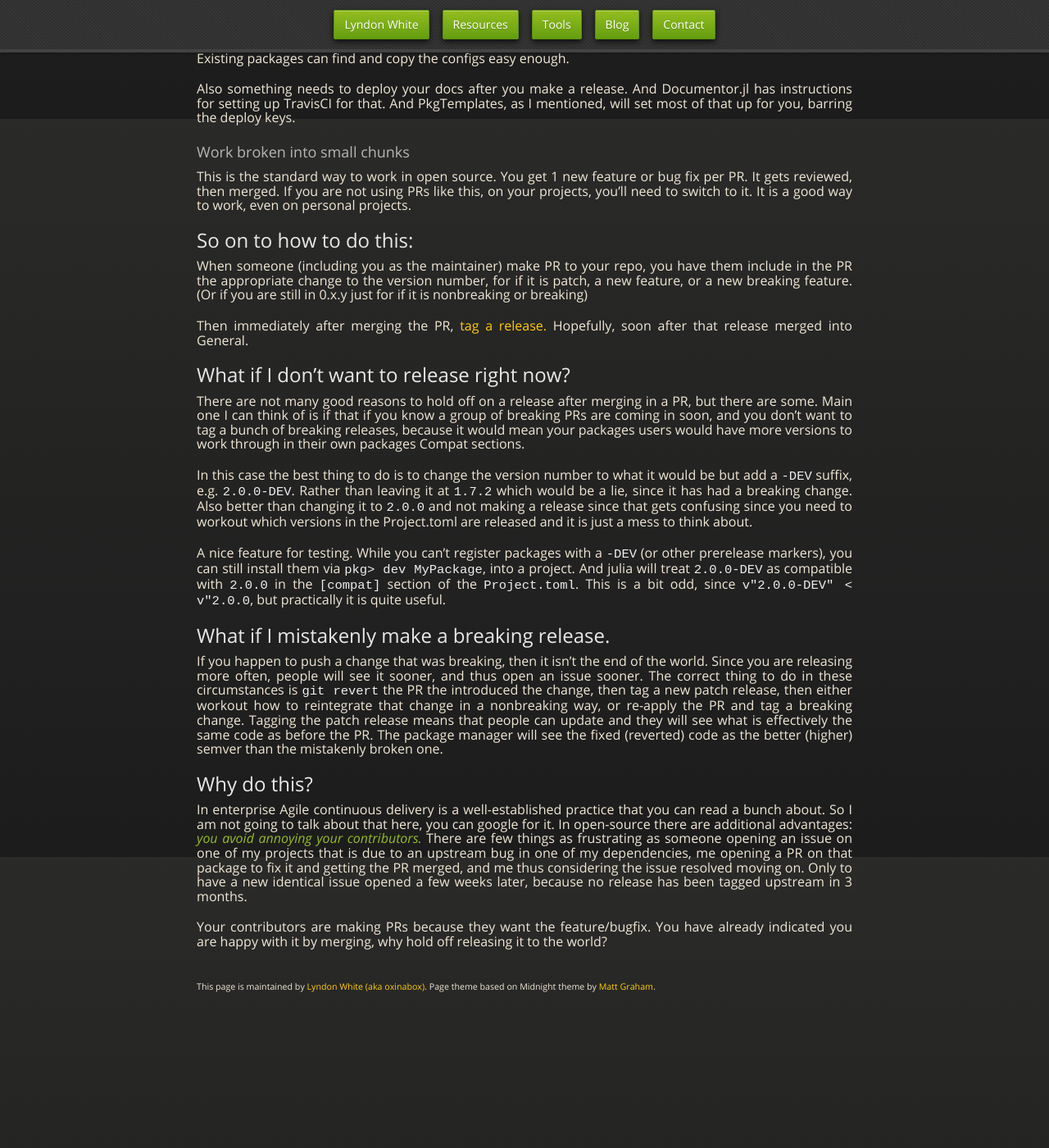
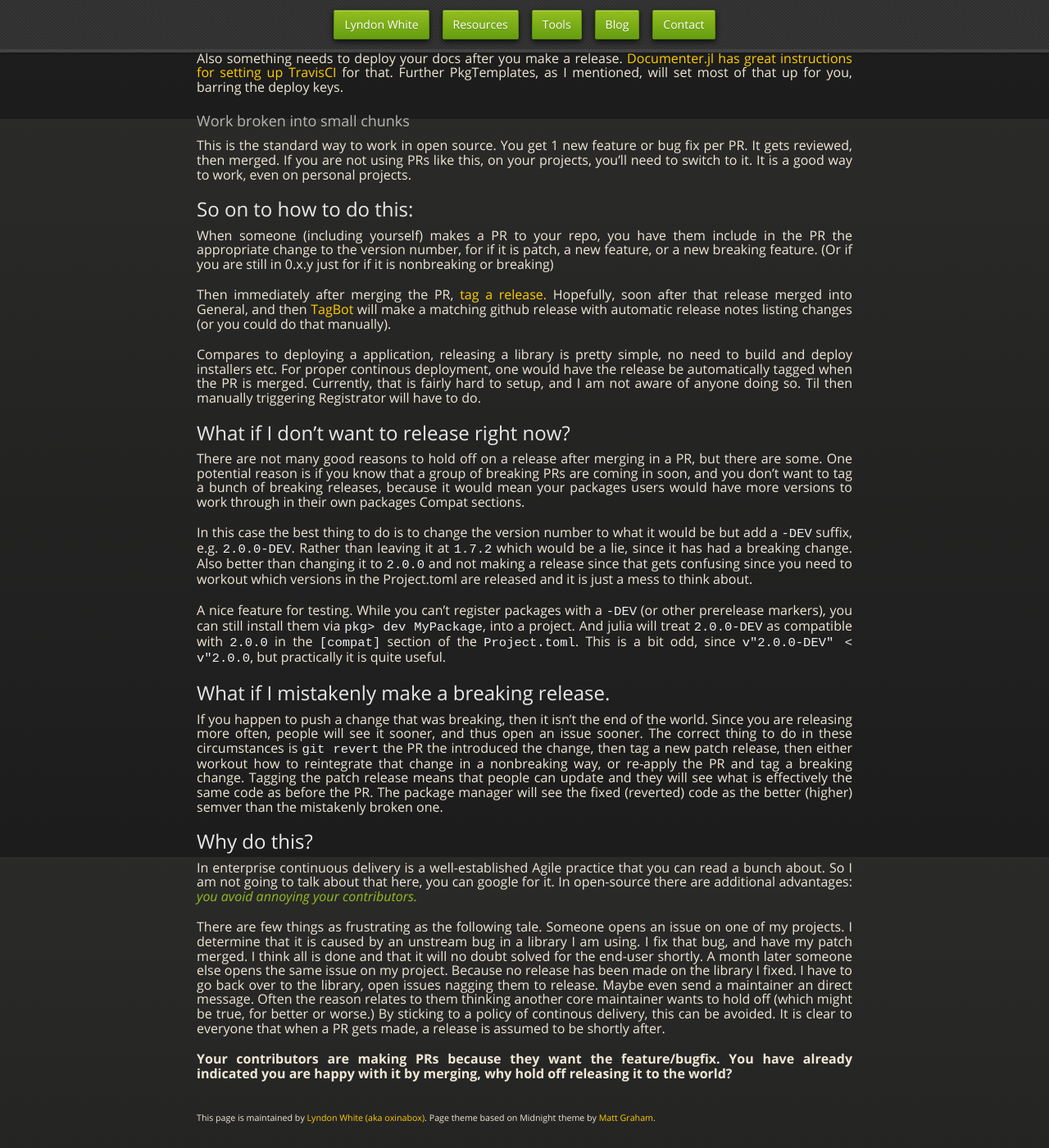
Before and after one commit to oxinabox/oxinabox.github.io, a Jekyll site: the page built from _posts/2019-09-28-Continuous-Delivery-For-Julia-Packages.md, in a window 1280 px wide and 1400 px high, scrolled down 755 px. Shown: the whole window at 82% size. Built offline with Jekyll 4.4.1, drawn with Linux system fonts in a browser that asks for light colours; nearby versions of some CDN libraries; some web fonts are replaced; our own code applies the rules of GitHub Pages for plain Markdown files; before the commit the page ends 1994 px from its top, so only the background shows below that; some of the changed text lies outside the part shown.

Commit message:
Update 2019-09-28-Continuous-Delivery-For-Julia-Packages.md

```diff
--- a/_posts/2019-09-28-Continuous-Delivery-For-Julia-Packages.md
+++ b/_posts/2019-09-28-Continuous-Delivery-For-Julia-Packages.md
@@ -42,8 +42,8 @@
 Existing packages can find and copy the configs easy enough.
 
 Also something needs to deploy your docs after you make a release.
-And Documentor.jl has instructions for setting up TravisCI for that.
-And PkgTemplates, as I mentioned, will set most of that up for you, barring the deploy keys.
+[Documenter.jl has great instructions for setting up TravisCI](https://juliadocs.github.io/Documenter.jl/stable/man/hosting/) for that.
+Further PkgTemplates, as I mentioned, will set most of that up for you, barring the deploy keys.
 
 ### Work broken into small chunks
 This is the standard way to work in open source.
@@ -55,19 +55,24 @@
 
 
 ## So on to how to do this:
-When someone (including you as the maintainer) make PR to your repo,
+When someone (including yourself) makes a PR to your repo,
 you have them include in the PR the appropriate change to the version number,
 for if it is patch, a new feature, or a new breaking feature.
 (Or if you are still in 0.x.y just for if it is nonbreaking or breaking)
 
 Then immediately after merging the PR, [tag a release.](https://github.com/JuliaRegistries/Registrator.jl#how-to-use)
-Hopefully, soon after that release merged into General.
+Hopefully, soon after that release merged into General,
+and then [TagBot](https://github.com/apps/julia-tagbot) will make a matching github release with automatic release notes listing changes (or you could do that manually).
+
+Compares to deploying a application, releasing a library is pretty simple, no need to build and deploy installers etc.
+For proper continous deployment, one would have the release be automatically tagged when the PR is merged. Currently, that is fairly hard to setup, and I am not aware of anyone doing so.
+Til then manually triggering Registrator will have to do.
 
 
 ## What if I don't want to release right now?
 There are not many good reasons to hold off on a release after merging in a PR,
 but there are some.
-Main one I can think of is if that if you know a group of breaking PRs are coming in soon,
+One potential reason is if you know that a group of breaking PRs are coming in soon,
 and you don't want to tag a bunch of breaking releases, because it would mean your packages users would have more versions to work through in their own packages Compat sections.
 
 In this case the best thing to do is to change the version number to what it would be
@@ -94,14 +99,22 @@
 
 ## Why do this?
 
-In enterprise Agile continuous delivery is a well-established practice that you can read a bunch about. So I am not going to talk about that here, you can google for it.
+In enterprise continuous delivery is a well-established Agile practice that you can read a bunch about. So I am not going to talk about that here, you can google for it.
 In open-source there are additional advantages: _you avoid annoying your contributors._
-There are few things as frustrating as someone opening an issue on one of my projects that is due to an upstream bug in one of my dependencies,
-me opening a PR on that package to fix it and getting the PR merged,
-and me thus considering the issue resolved moving on.
-Only to have a new identical issue opened a few weeks later,
-because no release has been tagged upstream in 3 months.
 
-Your contributors are making PRs because they want the feature/bugfix.
+There are few things as frustrating as the following tale.
+Someone opens an issue on one of my projects.
+I determine that it is caused by an unstream bug in a library I am using.
+I fix that bug, and have my patch merged.
+I think all is done and that it will no doubt solved for the end-user shortly.
+A month later someone else opens the same issue on my project.
+Because no release has been made on the library I fixed.
+I have to go back over to the library, open issues nagging them to release.
+Maybe even send a maintainer an direct message.
+Often the reason relates to them thinking another core maintainer wants to hold off (which might be true, for better or worse.)
+By sticking to a policy of continous delivery, this can be avoided.
+It is clear to everyone that when a PR gets made, a release is assumed to be shortly after.
+
+**Your contributors are making PRs because they want the feature/bugfix.
 You have already indicated you are happy with it by merging,
-why hold off releasing it to the world?
+why hold off releasing it to the world?**
```
Also changed, not shown: other parts of _posts/2019-09-28-Continuous-Delivery-For-Julia-Packages.md (+3 -3 lines).
